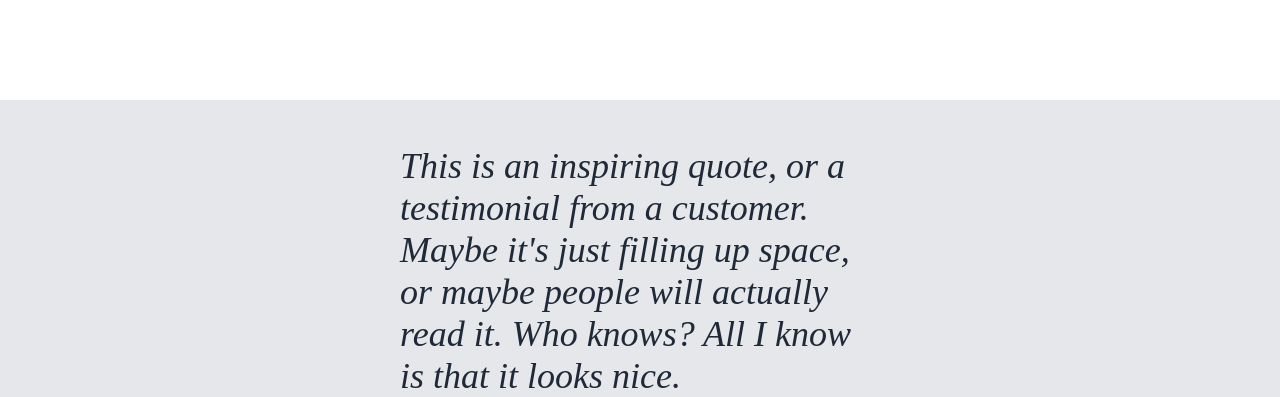
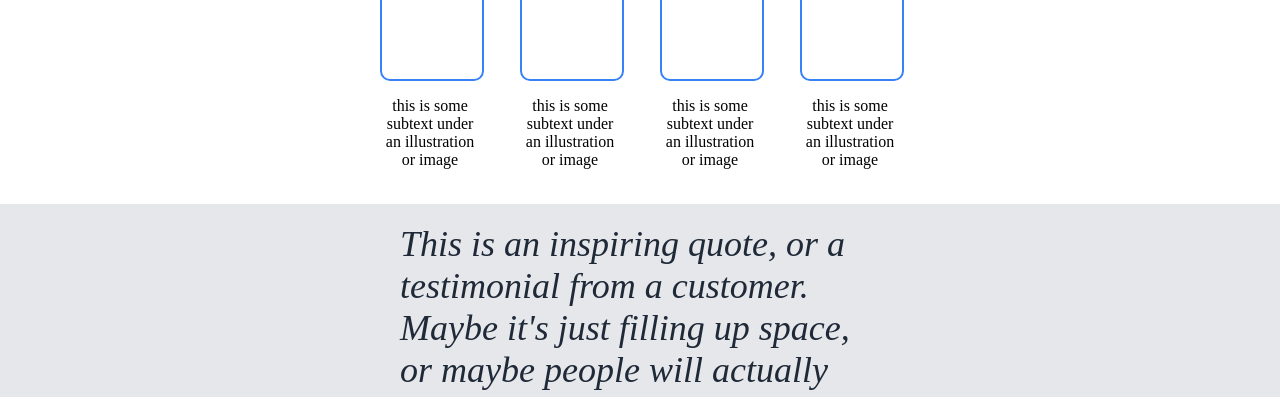
Before and after one commit to LightYagami116/Odin-Project-Landing-Page, a plain HTML site: page index.html in a window 1280 px wide. Shown: the part 171-568 px from the top of the page. Drawn offline with Linux system fonts and the light colour scheme.

Commit message:
random info section complete

```diff
--- a/css/style.css
+++ b/css/style.css
@@ -10,6 +10,30 @@ body{
 }
 .main{
   flex: 1;
+  display: flex;
+  flex-direction: column;
+  justify-content: center;
+}
+.main h1{
+  text-align: center;
+}
+.main .container{
+  display: flex;
+  justify-content: center;
+}
+.main .container .item{
+  width: 100px;
+  text-align: center;
+  margin-left: 40px;
+}
+.main .container .item:first-child{
+  margin-left: 0;
+}
+.main .container .item .box{
+  border-radius: 10px;
+  border: 2px solid #3882f6;
+  height: 100px;
+  width: 100px;
 }
 .main h1{
   font-size: 36px;
--- a/index.html
+++ b/index.html
@@ -9,6 +9,24 @@
     <div class="hero"></div>
     <div class="main">
       <h1>Some random information.</h1>
+      <div class="container">
+        <div class="item">
+          <div class="box"></div>
+          <p>this is some subtext under an illustration or image</p>
+        </div>
+        <div class="item">
+          <div class="box"></div>
+          <p>this is some subtext under an illustration or image</p>
+        </div>
+        <div class="item">
+          <div class="box"></div>
+          <p>this is some subtext under an illustration or image</p>
+        </div>
+        <div class="item">
+          <div class="box"></div>
+          <p>this is some subtext under an illustration or image</p>
+        </div>
+      </div>
     </div>
     <div class="quote">
       <p>This is an inspiring quote, or a testimonial from a
```
